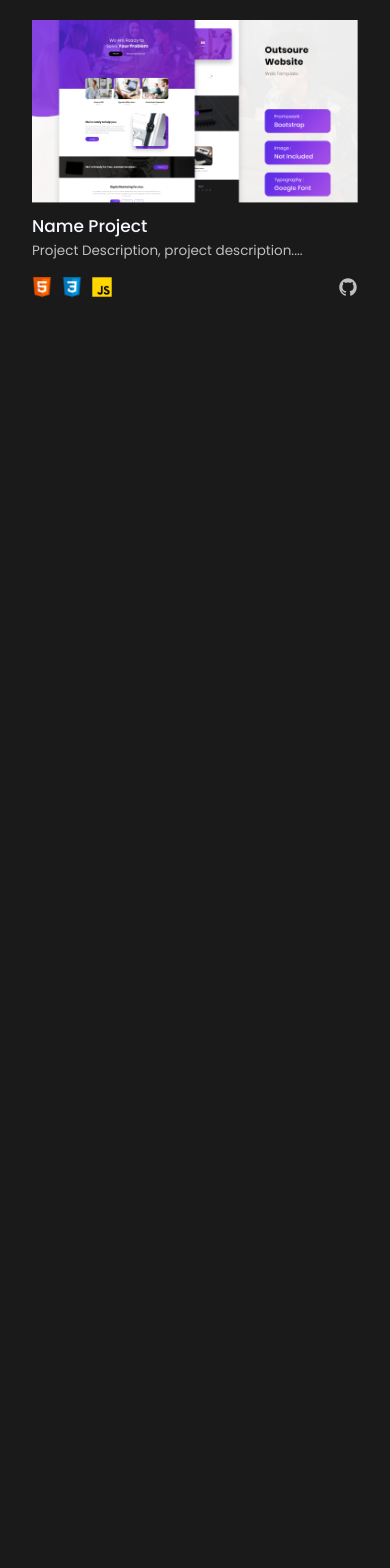
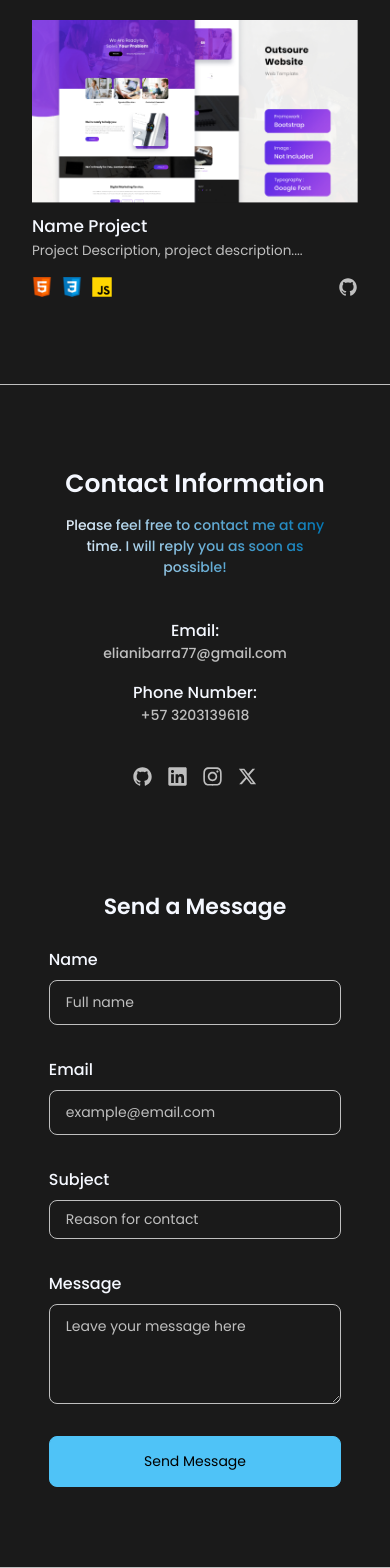
Before and after one commit to FazeElian/personal-portfolio, a React (Create React App) app: page / in a window 390 px wide. Shown: the part 6389-7957 px from the top of the page. Before the commit the page ends 6773 px from the top, so only its background shows below. Built offline with nearby package versions, Linux system fonts and the light colour scheme.

Commit message:
add: Contact component

```diff
--- a/src/App.js
+++ b/src/App.js
@@ -5,6 +5,7 @@ import Experience from "./components/Experience";
 import Services from "./components/Services";
 import Technologies from "./components/Technologies";
 import Projects from "./components/Projects";
+import Contact from "./components/Contact";
 
 function App() {
   return (
@@ -18,6 +19,7 @@ function App() {
         <Services />
         <Technologies />
         <Projects />
+        <Contact />
       </main>
     </>
   );
--- /dev/null
+++ b/src/assets/css/components/Contact.css
@@ -0,0 +1,286 @@
+.cont-contact {
+    display: flex;
+    width: 100%;
+    height: auto;
+    padding: 6rem 16.5rem 5rem;
+    justify-content: center;
+    border-top: 1px solid #BFBFBF;
+    border-bottom: 1px solid #BFBFBF;
+}
+
+.contact-data,
+.send-message {
+    display: flex;
+    height: 100%;
+    flex-direction: column;
+}
+
+.contact-data {
+    width: 60%;
+}
+
+.send-message {
+    width: 40%;
+}
+
+    .contact-data h1 {
+        font-size: 2rem;
+        font-weight: 550;
+    }
+
+    .contact-data h2 {
+        font-size: 16px;
+        font-weight: 450;
+        width: 50ch;
+        margin: 12px 0 2.5rem;
+    }
+
+    .contact-data h3,
+    .form-group label{
+        font-size: 17px;
+        font-weight: 450;
+    }
+
+    .contact-data h4,
+    .btn-submit  {
+        font-size: 15px;
+        margin-bottom: 1rem;
+    }
+
+    .contact-data h4 {
+        font-weight: 450;
+    }
+
+    .icons-contact-data {
+        display: flex;
+        width: auto;
+        height: auto;
+        margin-top: 1.5rem;
+        gap: 12px;
+    }
+
+        .icons-contact-data svg {
+            width: 24px;
+            height: 24px;
+            transition: .15s ease-in-out;
+        }
+
+        .icons-contact-data svg:hover {
+            color: #F5F8FF !important;
+            transition: .15s ease-in;
+        }
+
+        .btn-submit {
+            display: flex;
+            width: 100%;
+            height: auto;
+            padding: 14px 0 14px;
+            align-items: center;
+            justify-content: center;
+            text-align: center;
+            border: none;
+            background-color: #4FC3F7;
+            border: 1px solid #4FC3F7;
+            border-radius: 8px;
+            font-weight: 400;
+            cursor: pointer;
+            transition: .2s ease-in-out;
+        }
+
+            .btn-submit:hover {
+                background-color: #272727;
+                border: 1px solid white;
+                transition: .2s ease-in;
+                color: #F5F8FF;
+            }
+
+.send-message h2 {
+    font-size: 1.5rem;
+    font-weight: 550;
+    margin-bottom: 1.5rem;
+}
+
+    .form-group {
+        display: flex;
+        width: 100%;
+        height: auto;
+        flex-direction: column;
+        margin-bottom: 2rem;
+    }
+
+        .form-group input,
+        .form-group select,
+        .form-group textarea {
+            padding: 11px 1rem 11px;
+            outline: none;
+            border: 1px solid #BFBFBF;
+            border-radius: 8px;
+            margin-top: 8px;
+            font-size: 15px;
+            transition: .2s ease-in-out;
+        }
+
+            .form-group select {
+                cursor: pointer;
+                appearance: none;
+                -webkit-appearance: none;
+                -moz-appearance: none;
+            }
+
+            .form-group textarea {
+                field-sizing: content;
+                min-height: 100px;
+            }
+
+            .form-group input:focus,
+            .form-group select:focus,
+            .form-group textarea:focus {
+                border: 1px solid #F5F8FF;
+                color: #F5F8FF;
+                transition: .2s ease-in;
+            }
+
+            .form-group input::-webkit-input-placeholder,
+            .form-group textarea::-webkit-input-placeholder {
+                color: #BFBFBF;
+            }
+
+/* Responsive 1440px */
+@media screen and (max-width: 1440px) {
+    .contact-data {
+        width: 55%;
+    }
+
+    .send-message {
+        width: 45%;
+    }
+
+    .cont-contact {
+        padding: 5rem 12rem 4rem;
+    }
+
+    .contact-data h1 {
+        font-size: 25px;
+        font-weight: 550;
+    }
+
+    .contact-data h2 {
+        font-size: 14px;
+        margin: 10px 0 2rem;
+    }
+
+    .contact-data h3,
+    .form-group label {
+        font-size: 16px;
+    }
+
+    .contact-data h4,
+    .btn-submit {
+        font-size: 14px;
+    }
+
+    .icons-contact-data svg {
+        width: 21px;
+        height: 21px;
+    }
+
+    .send-message h2 {
+        font-size: 22px;
+        font-weight: 550;
+        margin-bottom: 1.5rem;
+    }
+
+    .form-group input,
+    .form-group select,
+    .form-group textarea {
+        margin-top: 8px;
+        font-size: 14px;
+    }
+}
+
+/* Responsive 1280px */
+@media screen and (max-width: 1280px) {
+    .cont-contact {
+        justify-content: space-between;
+        padding: 5rem 10rem 4rem;
+    }
+
+    .contact-data {
+        width: 45%;
+    }
+
+    .contact-data h2 {
+        width: 45ch;
+    }
+
+    .send-message {
+        width: 45%;
+    }
+}
+
+/* Responsive 1024px */
+@media screen and (max-width: 1024px) {
+    .cont-contact {
+        flex-direction: column;
+        align-items: center;
+    }
+
+    .contact-data {
+        width: 80%;
+        align-items: center;
+    }
+
+    .contact-data h1,
+    .contact-data h2 {
+        text-align: center;
+    }
+
+    .contact-data h2 {
+        margin: 12px 0 2.5rem;
+        width: 50ch;
+    }
+
+    .icons-contact-data {
+        gap: 14px;
+    }
+
+    .send-message {
+        width: 90%;
+        margin-top: 6rem;
+        align-items: center;
+    }
+}
+
+/* Responsive 768px */
+@media screen and (max-width: 768px) {
+    .cont-contact {
+        padding: 5rem 0 4rem;
+    }
+
+    .contact-data {
+        width: 60%;
+    }
+
+    .send-message {
+        width: 70%;
+    }
+}
+
+/* Responsive 425px */
+@media screen and (max-width: 425px) {
+    .cont-contact {
+        padding: 5rem 0 4rem;
+    }
+
+    .contact-data {
+        width: 80%;
+    }
+
+    .contact-data h2 {
+        width: 90%;
+    }
+
+    .send-message {
+        width: 75%;
+    }
+}
--- /dev/null
+++ b/src/components/Contact.jsx
@@ -0,0 +1,108 @@
+import React from 'react'
+
+// Styles for this component
+import "../assets/css/components/Contact.css";
+
+// React icons
+import { IoLogoGithub } from 'react-icons/io';
+import { FaInstagram, FaLinkedin } from 'react-icons/fa';
+import { RiTwitterXFill } from 'react-icons/ri';
+
+const Contact = () => {
+    return (
+        <div className="cont-contact font-poppins">
+            <div className="contact-data">
+                <h1 className="txt-white--dark-mode">Contact Information</h1>
+                <h2 className="txt-white-blue-gradient--dark-mode">
+                    Please feel free to contact me at any time. I will reply you as soon as possible!
+                </h2>
+
+                <h3 className="txt-white--dark-mode">Email:</h3>
+                <h4 className="txt-gray--dark-mode">elianibarra77@gmail.com</h4>
+
+                <h3 className="txt-white--dark-mode">Phone Number:</h3>
+                <h4 className="txt-gray--dark-mode">+57 3203139618</h4>
+
+                <div className="icons-contact-data">
+                    <a href="https://github.com/" target="blank">
+                        <IoLogoGithub
+                            color="#BFBFBF"
+                        />
+                    </a>
+                    <a href="https://linkedin.com/" target="blank">
+                        <FaLinkedin
+                            color="#BFBFBF"
+                        />
+                    </a>
+                    <a href="https://instagram.com/" target="blank">
+                        <FaInstagram
+                            color="#BFBFBF"
+                        />
+                    </a>
+                    <a href="https://instagram.com/" target="blank">
+                        <RiTwitterXFill
+                            color="#BFBFBF"
+                        />
+                    </a>
+                </div>
+            </div>
+            <form action="" method="get" className="send-message">
+                <h2 className="txt-white--dark-mode">Send a Message</h2>
+
+                <div className="form-group">
+                    <label htmlFor="name" className="txt-white--dark-mode">Name</label>
+                    <input
+                        type="text"
+                        className="txt-gray--dark-mode font-poppins"
+                        name="name"
+                        id="name"
+                        placeholder="Full name"
+                        required
+                    />
+                </div>
+                <div className="form-group">
+                    <label htmlFor="email" className="txt-white--dark-mode">Email</label>
+                    <input
+                        type="email"
+                        className="txt-gray--dark-mode font-poppins"
+                        name="email"
+                        id="email"
+                        placeholder="example@email.com"
+                        required
+                    />
+                </div>
+                <div className="form-group">
+                    <label htmlFor="subject" className="txt-white--dark-mode">Subject</label>
+                    <select
+                        name="subject"
+                        id="subject"
+                        className="txt-gray--dark-mode font-poppins"
+                        required
+                    >
+                        <option value="" disabled selected>Reason for contact</option>
+                        <option value="job-opportunity">Job opportunity</option>
+                        <option value="service-inquiry">Service inquiry</option>
+                        <option value="freelance-colab">Freelance collaboration request</option>
+                        <option value="consulting">Consulting or advising</option>
+                    </select>
+                </div>
+                <div className="form-group">
+                    <label htmlFor="message" className="txt-white--dark-mode">Message</label>
+                    <textarea
+                        name="message"
+                        id="message"
+                        className="txt-gray--dark-mode font-poppins"
+                        placeholder="Leave your message here"
+                        required
+                    />
+                </div>
+
+                <button className="btn-submit font-poppins">
+                    Send Message
+                </button>
+            </form>
+        </div>
+    )
+}
+
+export default Contact
```
